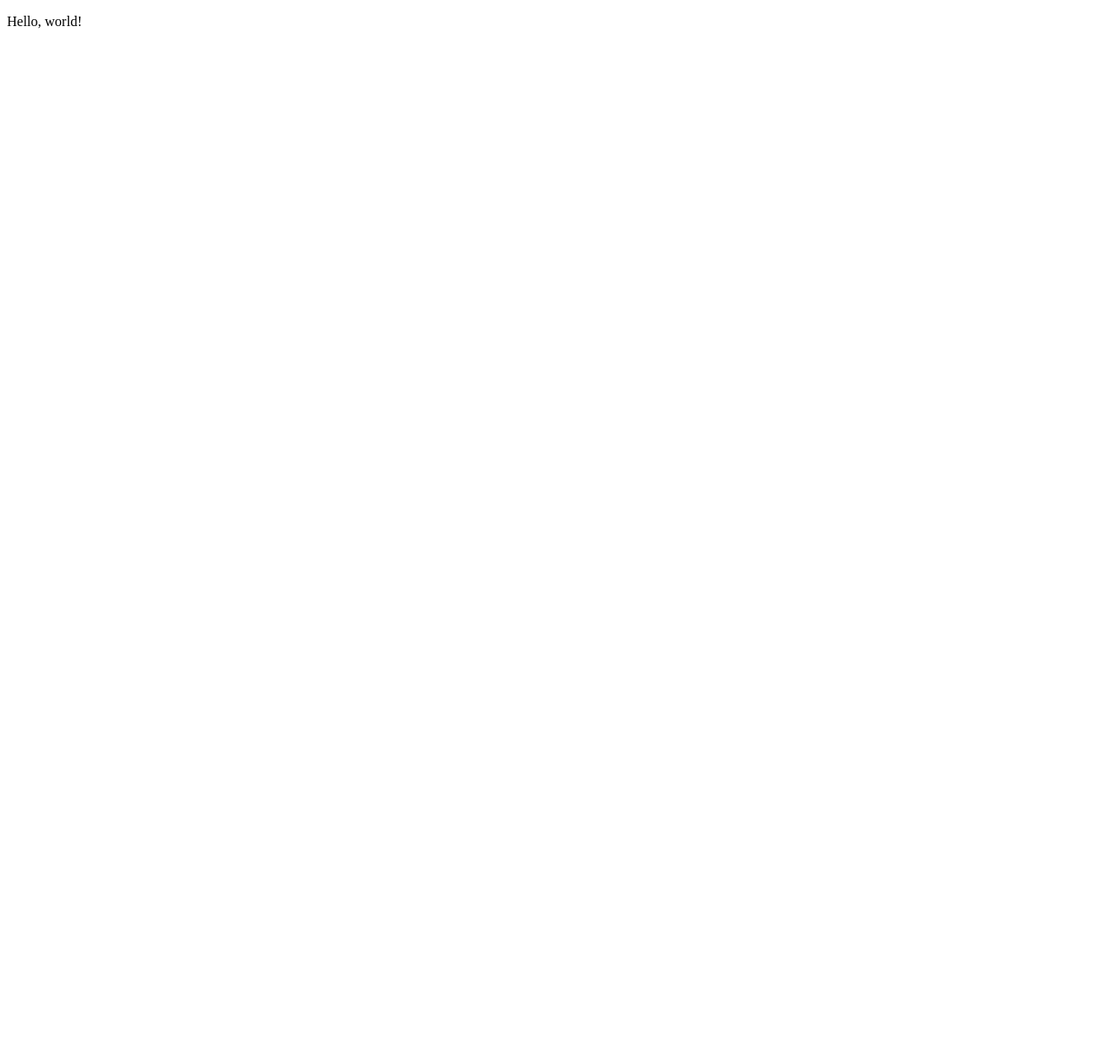
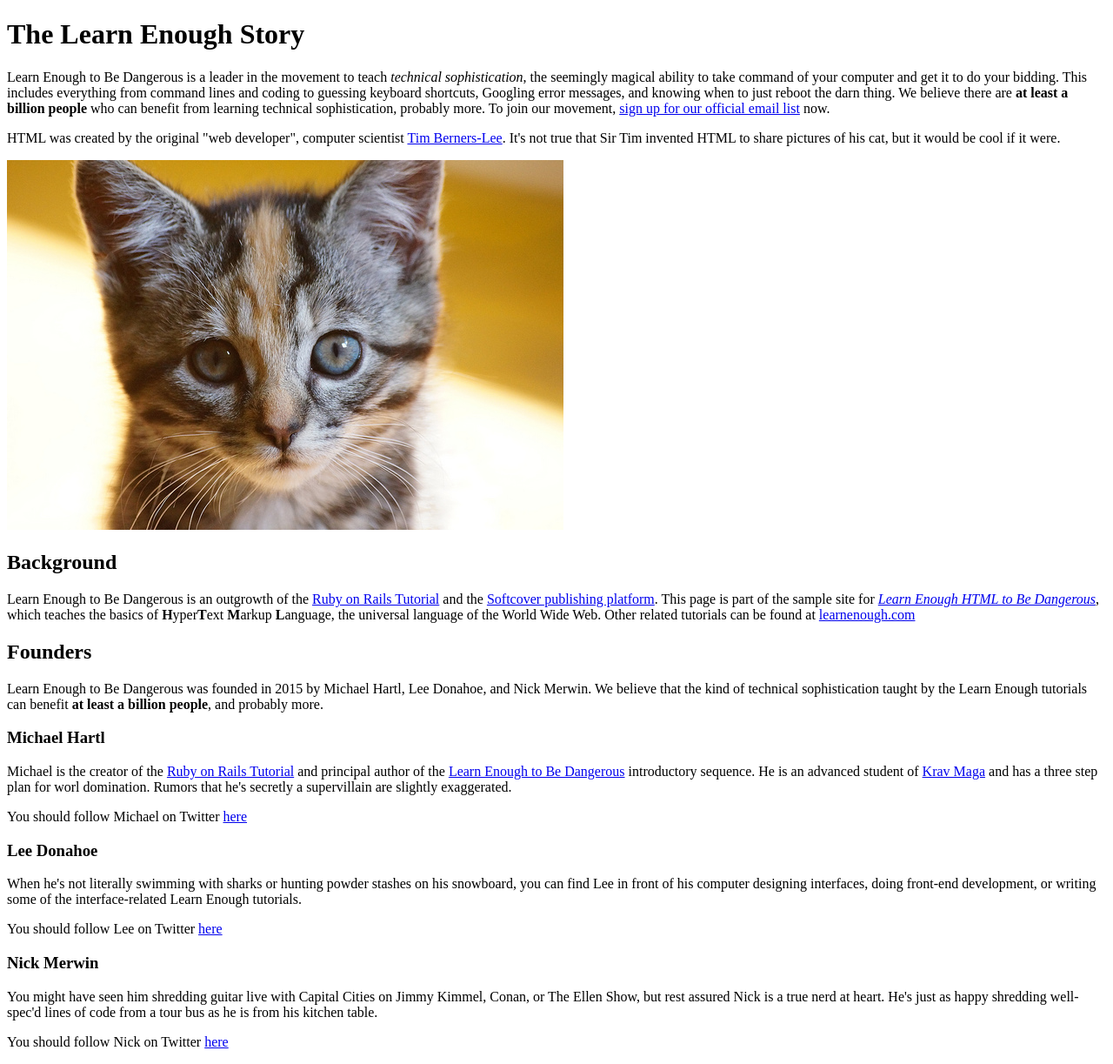
Before and after one commit to lihigheli/sample_website, a plain HTML site: page index.html in a window 1280 px wide. Shown: the whole page at 87% size. Before the commit the page ends 800 px from the top, so only its background shows below. Drawn offline with Linux system fonts and the light colour scheme.

Commit message:
Add content to index

```diff
--- a/index.html
+++ b/index.html
@@ -1,12 +1,66 @@
 <!DOCTYPE html>
 <html>
 <head>
-  <title>Sample Website</title>
+  <title>Learn Enough to Be Dangerous</title>
   <meta charset="utf-8">
 </head>
   <body>
-    <p>
-      Hello, world!
-    </p>
+    <h1>The Learn Enough Story</h1>
+      <p>
+        Learn Enough to Be Dangerous is a leader in the movement to teach
+        <em>technical sophistication</em>, the seemingly magical ability to take
+        command of your computer and get it to do your bidding. This includes
+        everything from command lines and coding to guessing keyboard shortcuts,
+        Googling error messages, and knowing when to just reboot the darn thing.
+        We believe there are <strong>at least a billion people</strong> who can benefit from
+        learning technical sophistication, probably more. To join our
+        movement, <a href="http://learnenough.com/email">sign up for our official email list</a> now.
+      </p>
+
+      <p>
+        HTML was created by the original "web developer", computer scientist <a href="https://en.wikipedia.org/wiki/Tim_Berners-Lee">Tim Berners-Lee</a>. It's not true that Sir Tim invented HTML to share pictures of his cat, but it would be cool if it were.
+      </p>
+
+      <img src="images/kitten.jpg" alt="An adorable kitten">
+
+    <h2>Background</h2>
+      <p>
+        Learn Enough to Be Dangerous is an outgrowth of the <a href="http://railstutorial.org">Ruby on Rails Tutorial</a> and the <a href="http://www.softcover.io">Softcover publishing platform</a>. This page is part of the sample site for <a href="http://learnenough.com/html-tutorial"><em>Learn Enough HTML to Be Dangerous</em></a>, which teaches the basics of <strong>H</strong>yper<strong>T</strong>ext <strong>M</strong>arkup <strong>L</strong>anguage, the universal language of the World Wide Web. Other related tutorials can be found at <a href="http://learnenough.com/">learnenough.com</a>
+      </p>
+    <h2>Founders</h2>
+      <p>
+        Learn Enough to Be Dangerous was founded in 2015 by Michael Hartl, Lee
+        Donahoe, and Nick Merwin. We believe that the kind of technical
+        sophistication taught by the Learn Enough tutorials can benefit
+        <strong>at least a billion people</strong>, and probably more.
+      </p>
+
+    <h3>Michael Hartl</h3>
+      <p>
+        Michael is the creator of the <a href="http://railstutorial.org/">Ruby on Rails Tutorial</a> and principal author of the <a href="http://learnenough.com/">Learn Enough to Be Dangerous</a> introductory sequence. He is an advanced student of <a href="http://kravmaga.com">Krav Maga</a> and has a three step plan for worl domination. Rumors that he's secretly a supervillain are slightly exaggerated.
+      </p>
+
+      <p> You should follow Michael on Twitter
+        <a href="http://twitter.com/mhartl">here</a>
+      </p>
+
+    <h3>Lee Donahoe</h3>
+      <p>
+        When he's not literally swimming with sharks or hunting powder stashes on his snowboard, you can find Lee in front of his computer designing interfaces, doing front-end development, or writing some of the interface-related Learn Enough tutorials.
+      </p>
+
+      <p> You should follow Lee on Twitter
+        <a href="https://twitter.com/leedonahoe">here</a>
+      </p>
+
+    <h3>Nick Merwin</h3>
+      <p>
+        You might have seen him shredding guitar live with Capital Cities on Jimmy Kimmel, Conan, or The Ellen Show, but rest assured Nick is a true nerd at heart. He's just as happy shredding well-spec'd lines of code from a tour bus as he is from his kitchen table.
+      </p>
+
+      <p> You should follow Nick on Twitter
+        <a href="https://twitter.com/nickmerwin">here</a>
+      </p>
+
   </body>
 </html>
```
Also changed, not shown: images/kitten.jpg (added).
